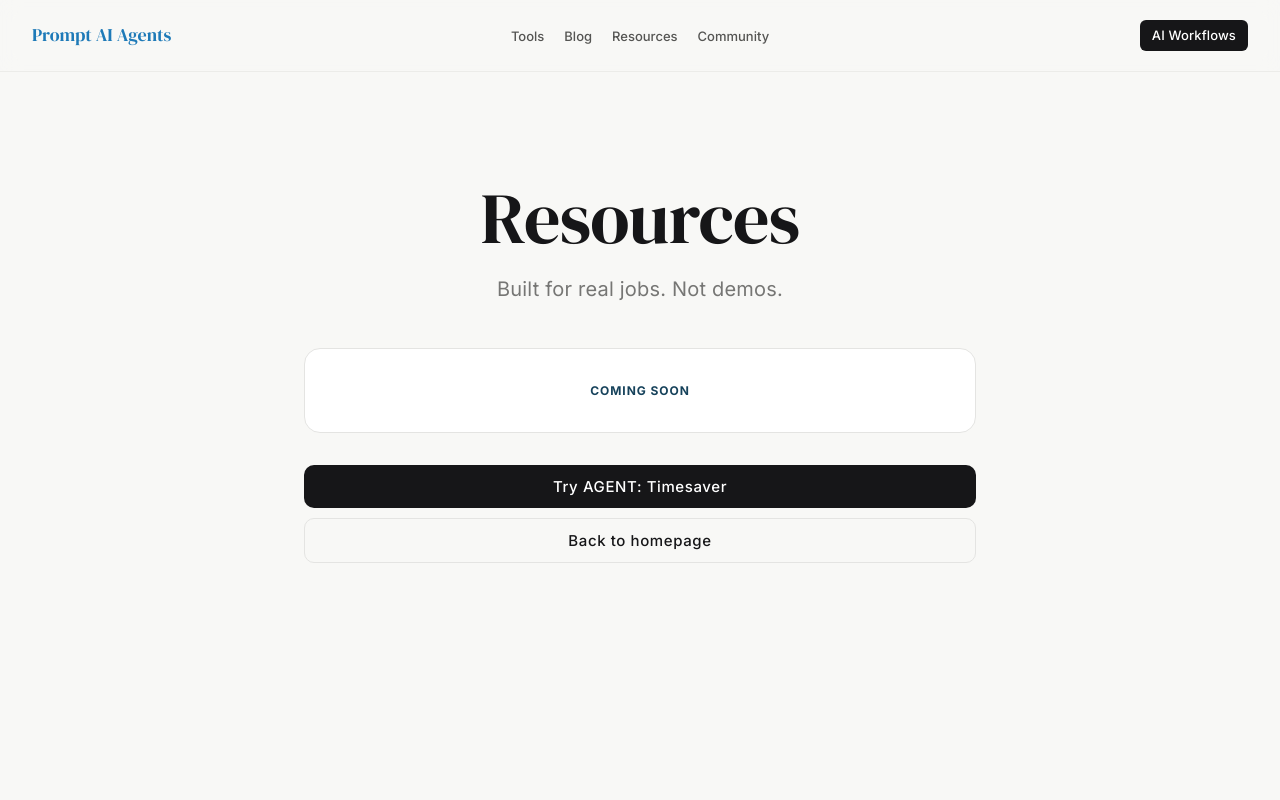
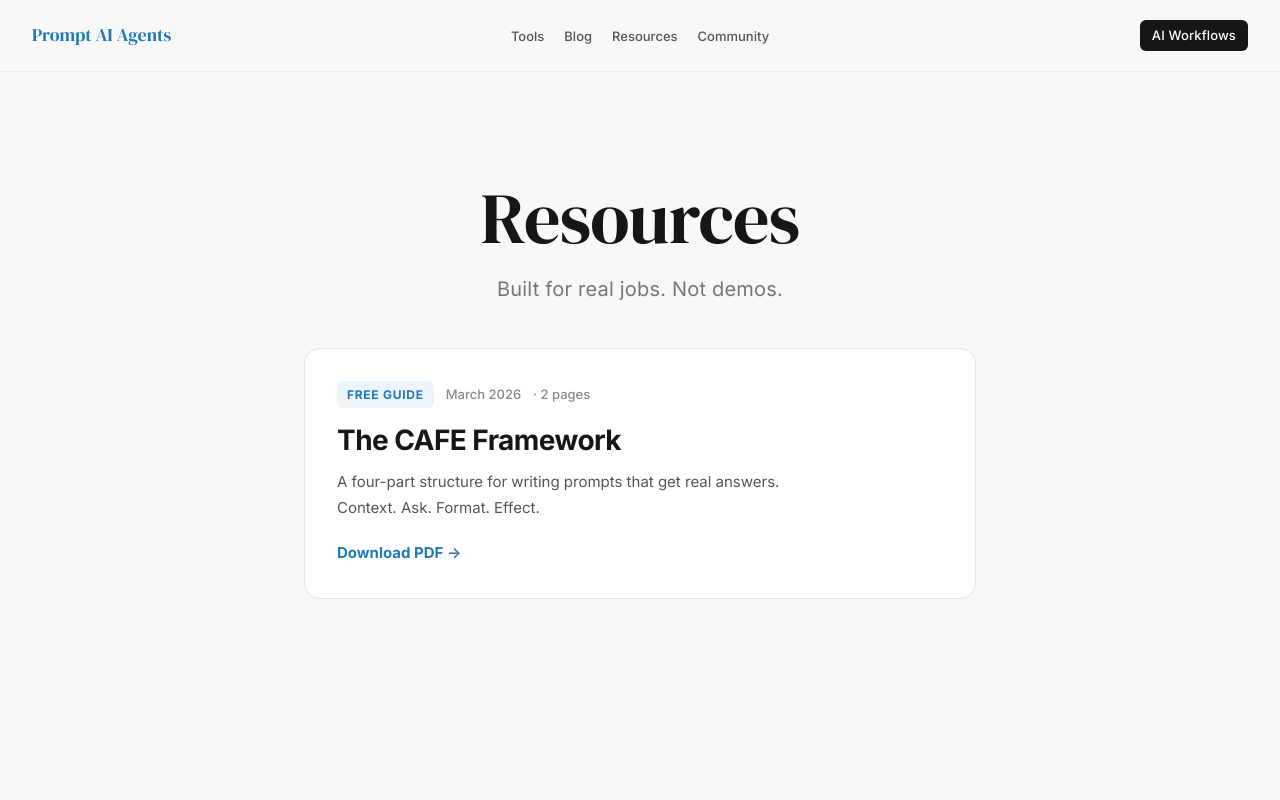
Before and after one commit to coolcalvin457-tech/agent-timesaver-nextjs, a Next.js app: page /guides in a window 1280 px wide. Shown: the top 800 px of the page. Built offline with nearby package versions, Linux system fonts and the light colour scheme.

Commit message:
Add CAFE Framework guide to Resources page

```diff
--- a/app/guides/page.tsx
+++ b/app/guides/page.tsx
@@ -34,37 +34,58 @@ export default function GuidesPage() {
         </div>
 
         <div className="container-narrow">
-          {/* Coming soon card */}
-          <div
-            style={{
-              background: "var(--surface)",
-              border: "1px solid var(--border)",
-              borderRadius: "var(--radius-card)",
-              padding: "32px",
-              marginBottom: "32px",
-              textAlign: "center",
-            }}
-          >
-            <div
-              style={{
-                fontSize: "0.75rem",
-                fontWeight: 700,
-                letterSpacing: "0.08em",
-                textTransform: "uppercase",
-                color: "var(--brand)",
-              }}
+          {/* Guide card */}
+          <div style={{ display: "flex", flexDirection: "column", gap: "20px", marginBottom: "48px" }}>
+            <a
+              href="/guides/cafe-framework-guide.pdf"
+              target="_blank"
+              rel="noopener noreferrer"
+              className="blog-card"
             >
-              Coming Soon
-            </div>
-          </div>
-
-          {/* CTA */}
-          <div style={{ display: "flex", flexDirection: "column", gap: "10px" }}>
-            <a href="/#timesaver" className="btn btn-primary btn-full">
-              Try AGENT: Timesaver
-            </a>
-            <a href="/" className="btn btn-outline btn-full">
-              Back to homepage
+              <div
+                style={{
+                  display: "flex",
+                  alignItems: "center",
+                  gap: "12px",
+                  marginBottom: "16px",
+                  flexWrap: "wrap",
+                }}
+              >
+                <span className="blog-tag">Free Guide</span>
+                <span className="caption" style={{ color: "var(--text-muted)" }}>
+                  March 2026
+                </span>
+                <span className="caption" style={{ color: "var(--text-muted)" }}>
+                  · 2 pages
+                </span>
+              </div>
+              <h2
+                className="heading-2"
+                style={{ marginBottom: "12px", color: "var(--text-primary)" }}
+              >
+                The CAFE Framework
+              </h2>
+              <p
+                className="body"
+                style={{
+                  color: "var(--text-secondary)",
+                  marginBottom: "20px",
+                  lineHeight: 1.7,
+                }}
+              >
+                A four-part structure for writing prompts that get real answers.
+                <br />
+                Context. Ask. Format. Effect.
+              </p>
+              <span
+                style={{
+                  fontSize: "0.9375rem",
+                  fontWeight: 600,
+                  color: "var(--cta)",
+                }}
+              >
+                Download PDF →
+              </span>
             </a>
           </div>
         </div>
```
Also changed, not shown: 1 other file (tests, documents, lock files or other folders).
